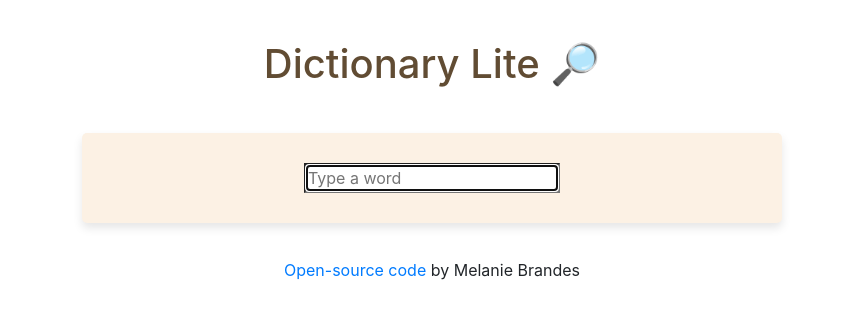
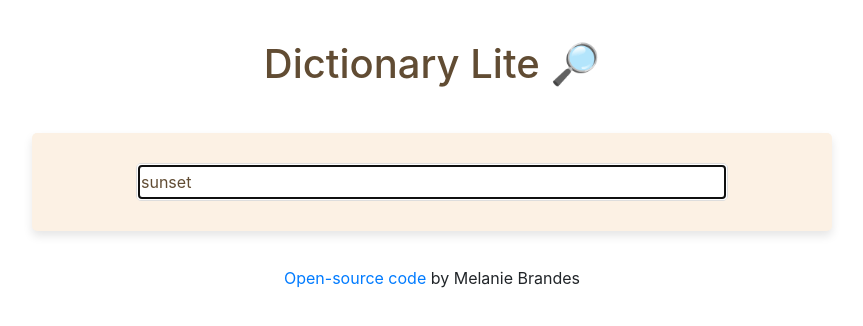
Before and after one commit to MelaniaZ4/dictionary-light-app, a React (Create React App) app: page / in a window 1280 px wide. Shown: the top 326 px of the page, without its empty margins (208-1071 px from the left). Built offline with nearby package versions, Linux system fonts and the light colour scheme; no server answers.

Commit message:
Styled input.

```diff
--- a/src/App.css
+++ b/src/App.css
@@ -5,9 +5,14 @@ h1 {
   color: rgb(97, 76, 51);
 }
 
+h2,
+h3 {
+  color: rgb(71, 56, 37);
+}
+
 main {
   color: rgb(97, 76, 51);
-  max-width: 700px;
+  max-width: 800px;
   margin: 0 auto;
 }
 
--- a/src/Dictionary.css
+++ b/src/Dictionary.css
@@ -4,6 +4,14 @@
   padding: 30px;
   width: 100%;
   text-align: center;
+}
+
+input {
+  width: 80%;
+  padding: 6px 4px;
+  border: 1px solid #ddd;
+  border-radius: 5px;
+  color: #614c33;
 }
 
 section {
--- a/src/Dictionary.js
+++ b/src/Dictionary.js
@@ -44,6 +44,7 @@ return(
             autoFocus={true}
             placeholder="Type a word"
             className="search-bar"
+            defaultValue="sunset"
             onChange={handleKeywordValue}
             ></input>
         </form>
--- a/src/Meaning.js
+++ b/src/Meaning.js
@@ -18,9 +18,7 @@ export default function Meaning(props) {
                             </div>
 
                             <div className="example">
-                                <em>
                                     {definition.example}
-                                </em>
                             </div>
                             <br />
                             <div className="synonyms">
--- a/src/Synonyms.css
+++ b/src/Synonyms.css
@@ -1,12 +1,6 @@
 li {
   display: inline-block;
-  margin-top: 0;
-  margin-bottom: 0;
-  padding-left: 0px;
   padding-right: 12px;
+  position: relative;
+  left: -40px;
 }
-
-.synonyms {
-  margin: 0;
-  padding: 0;
-}
```
